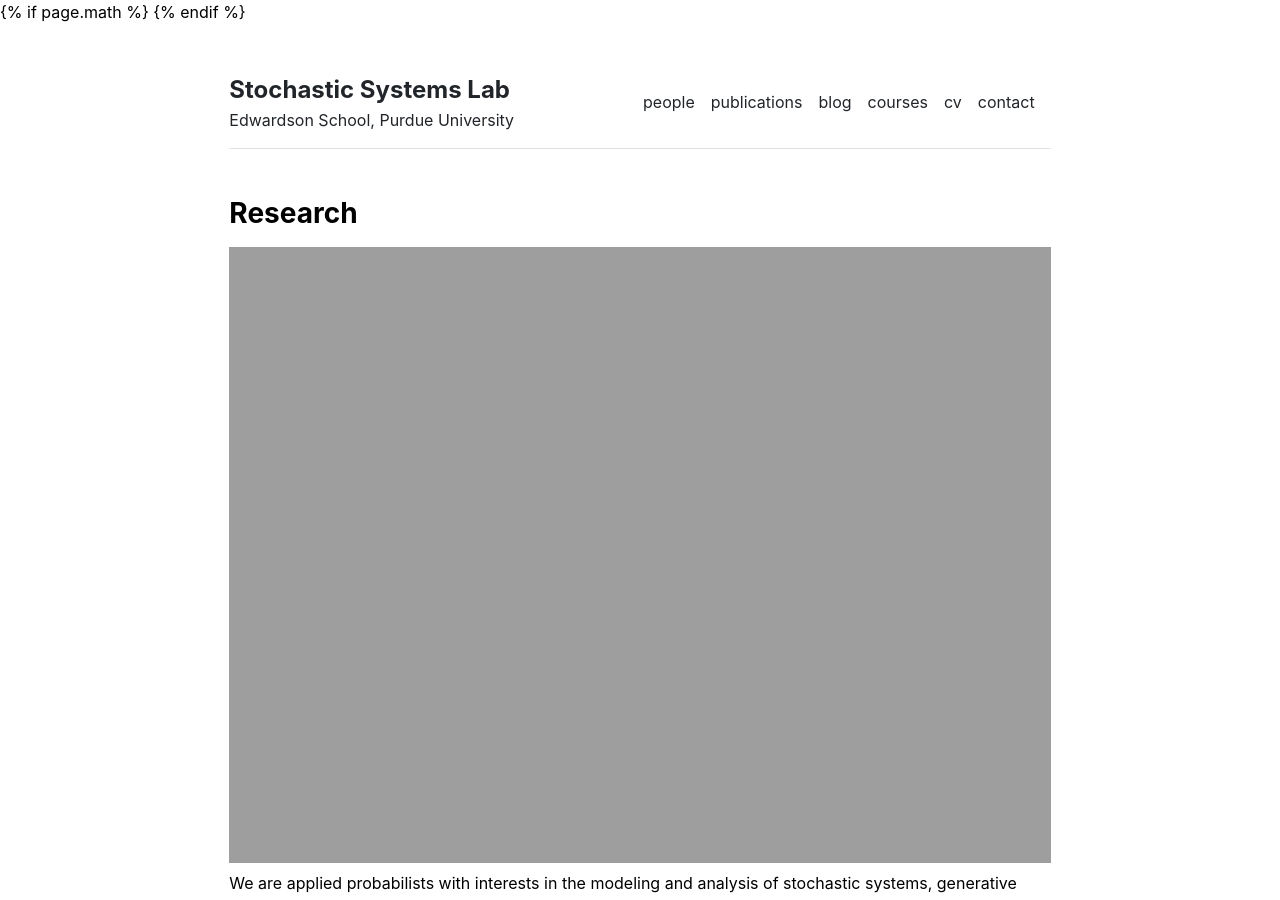
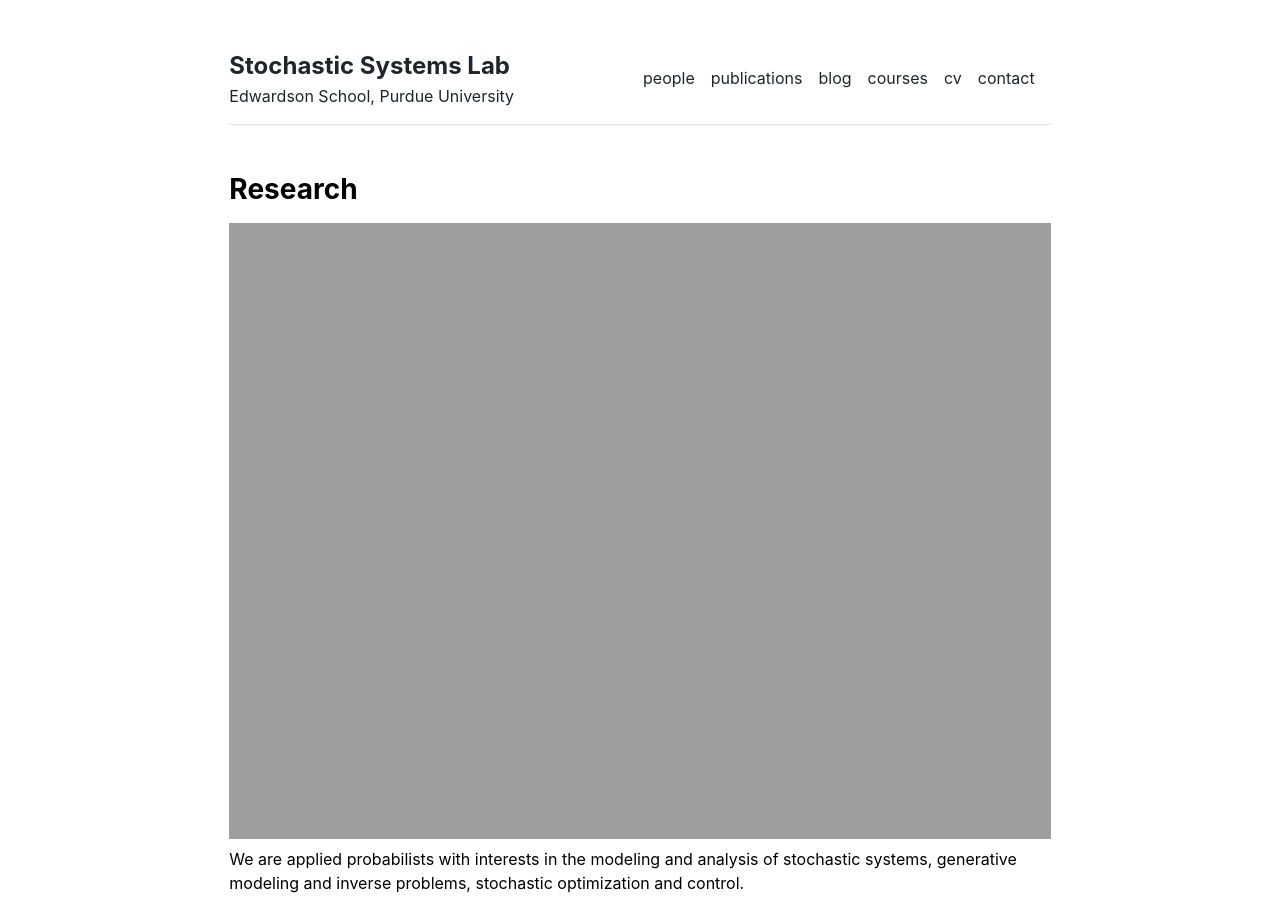
Before and after one commit to stochasticsystemslab/stochasticsystemslab.github.io, a Jekyll site: the page built from index.md, in a window 1280 px wide and 900 px high. Built offline with Jekyll 4.4.1, drawn with Linux system fonts in a browser that asks for light colours.

Commit message:
Refactor MathJax inclusion in default layout

```diff
--- a/_layouts/default.html
+++ b/_layouts/default.html
@@ -1,7 +1,7 @@
 <!DOCTYPE html>
 <html lang="{{ site.lang | default: "en-US" }}">
   {% include head.html %}
-  {% raw %}{% if page.math %}{% endraw %}
+  {% if page.math %}
   <script>
     window.MathJax = {
       tex: {
@@ -12,7 +12,7 @@
     };
   </script>
   <script defer src="https://cdn.jsdelivr.net/npm/mathjax@3/es5/tex-mml-chtml.js"></script>
-  {% raw %}{% endif %}{% endraw %}
+  {% endif %}
   <body>
     <div class="col-lg-8 mx-auto p-3 py-md-5">
       {% include header.html %}
```
